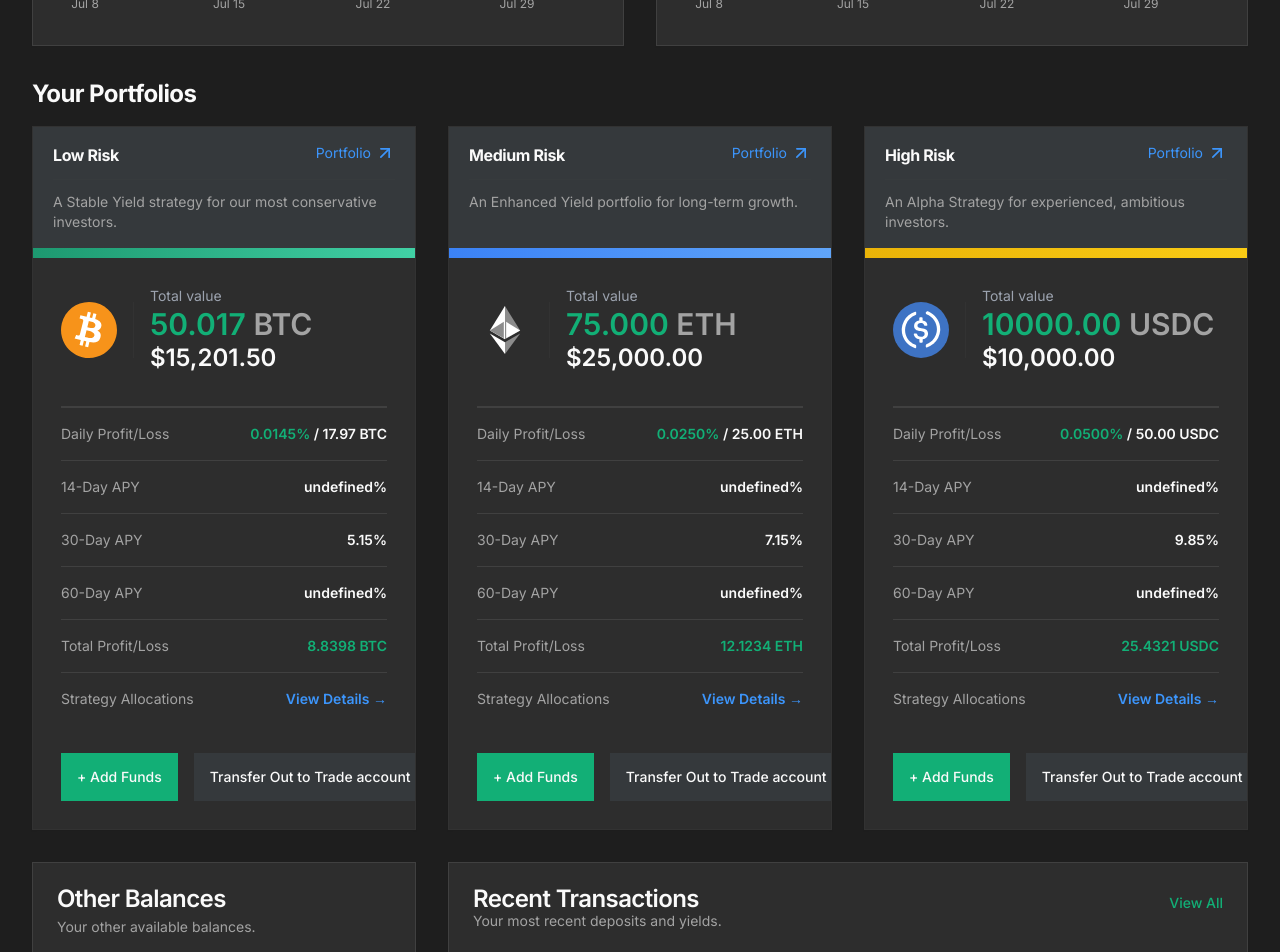
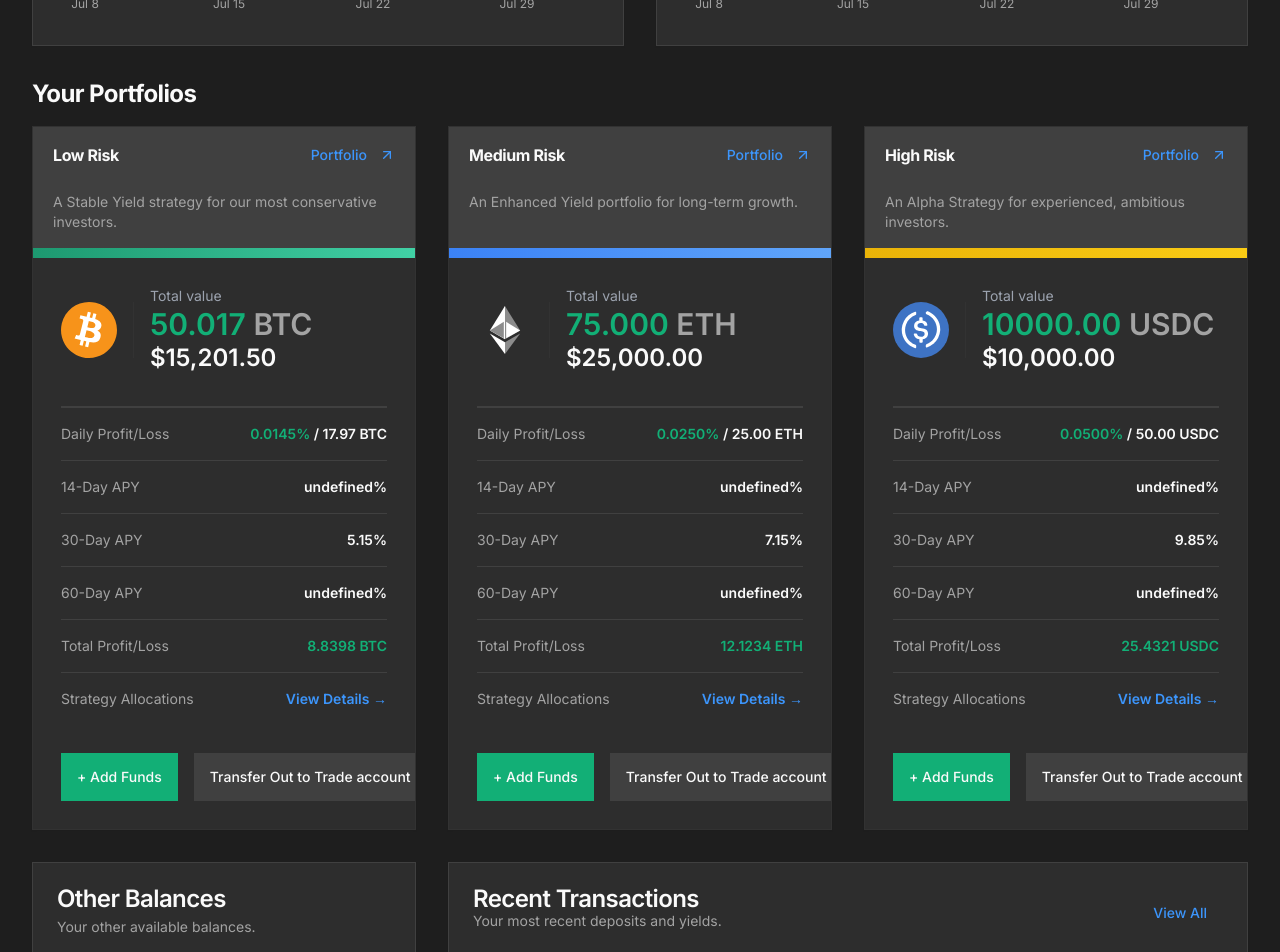
Before and after one commit to VitBd/Coinc, a Next.js app: page / in a window 1280 px wide. Shown: the part 420-1372 px from the top of the page. Built offline with nearby package versions, Linux system fonts and the light colour scheme.

Commit message:
Dark grey botton color from dark theme will be: #F2F3F4 for lite theme

```diff
--- a/src/app/globals.css
+++ b/src/app/globals.css
@@ -12,16 +12,16 @@
     --popover-foreground: 0 0% 3.9%;
     --primary: 158 81% 38%;
     --primary-foreground: 0 0% 98%;
-    --secondary: 214 10% 95%;
+    --secondary: 210 8% 95.1%;
     --secondary-foreground: 0 0% 9%;
-    --muted: 214 9% 97%;
+    --muted: 220 9% 96.9%;
     --muted-foreground: 0 0% 45.1%;
-    --accent: 214 9% 97%;
+    --accent: 220 9% 96.9%;
     --accent-foreground: 0 0% 9%;
     --destructive: 0 84.2% 60.2%;
     --destructive-foreground: 0 0% 98%;
-    --border: 213 11% 87%;
-    --input: 213 11% 87%;
+    --border: 216 8% 85.1%;
+    --input: 216 8% 85.1%;
     --ring: 158 81% 38%;
     --chart-1: 158 81% 38%;
     --chart-2: 158 61% 48%;
@@ -36,7 +36,7 @@
     --sidebar-accent-foreground: 240 5.9% 10%;
     --sidebar-border: 220 13% 91%;
     --sidebar-ring: 217.2 91.2% 59.8%;
-    --link-color: hsl(var(--primary));
+    --link-color: hsl(212 96% 61%);
   }
   .dark {
     --background: 0 0% 11.8%;
--- a/src/components/concept/cash-account.tsx
+++ b/src/components/concept/cash-account.tsx
@@ -101,7 +101,7 @@ export function CashAccount() {
       <CardContent className="p-6 pt-0">
         <Table>
           <TableHeader>
-            <TableRow className="border-b-0 bg-muted/50 hover:bg-muted/50">
+            <TableRow className="border-b-0 bg-muted hover:bg-muted">
               <TableHead>Currency</TableHead>
               <TableHead>Balance</TableHead>
               <TableHead>Pending Deposit</TableHead>
--- a/src/components/dashboard/other-balances.tsx
+++ b/src/components/dashboard/other-balances.tsx
@@ -30,7 +30,7 @@ export function OtherBalances() {
       <CardContent className="flex flex-1 flex-col">
         <div className="flex flex-1 flex-col justify-around space-y-4">
           {balanceItems.map((item, index) => (
-            <div key={item.title} className="group flex cursor-pointer items-center justify-between rounded-md p-2 transition-colors hover:bg-secondary/50">
+            <div key={item.title} className="group flex cursor-pointer items-center justify-between rounded-md p-2 transition-colors hover:bg-secondary">
               <div className="flex items-center gap-4">
                 {item.icon}
                 <div>
@@ -38,7 +38,7 @@ export function OtherBalances() {
                   <p className="text-sm text-muted-foreground">{item.amount}</p>
                 </div>
               </div>
-              <div className="rounded-md p-2 transition-colors group-hover:bg-[#add8e6]">
+              <div className="rounded-md p-2 transition-colors group-hover:bg-background">
                 <ChevronRight className="h-5 w-5 text-muted-foreground transition-colors group-hover:text-foreground" />
               </div>
             </div>
--- a/src/components/dashboard/portfolio-card.tsx
+++ b/src/components/dashboard/portfolio-card.tsx
@@ -154,13 +154,15 @@ export function PortfolioCard({
     <Dialog>
     <Card className="flex flex-col overflow-hidden !rounded-lg border-border/30 bg-card">
         <CardHeader className="p-0">
-            <div className="bg-[#35393C] px-5 py-4">
+            <div className="bg-muted px-5 py-4">
                 <div className="flex w-full items-center justify-between">
                     <CardTitle className="w-4/5 text-base font-bold text-foreground">
                         {risk}
                     </CardTitle>
-                    <div className="flex items-center text-sm font-normal text-[color:var(--link-color)] hover:underline self-start">
-                        Portfolio <ArrowUpRight className="ml-1 h-5 w-5" />
+                    <div className="flex items-center text-sm font-normal">
+                        <Button variant="link" className="p-0 h-auto">
+                            Portfolio <ArrowUpRight className="ml-1 h-5 w-5" />
+                        </Button>
                     </div>
                 </div>
                 <Separator className="my-3 bg-border/20" />
@@ -196,9 +198,9 @@ export function PortfolioCard({
                 <InfoRow label="Total Profit/Loss" value={`${asset.totalProfitLoss}`} valueClassName="text-primary" />
                 <InfoRow label="Strategy Allocations">
                     <DialogTrigger asChild>
-                    <button className="font-semibold text-[color:var(--link-color)] hover:underline">
-                        View Details →
-                    </button>
+                        <Button variant="link" className="font-semibold p-0 h-auto">
+                            View Details →
+                        </Button>
                     </DialogTrigger>
                 </InfoRow>
             </div>
@@ -208,7 +210,7 @@ export function PortfolioCard({
             <Button variant="default" className="h-12 flex-1 rounded-md text-sm font-medium">
                 + Add Funds
             </Button>
-            <Button className="h-12 flex-[2] rounded-md bg-[#35393C] text-sm font-medium text-foreground hover:bg-secondary/80">
+            <Button variant="secondary" className="h-12 flex-[2] rounded-md text-sm font-medium text-foreground hover:bg-secondary/80">
                 Transfer Out to Trade account
             </Button>
         </CardFooter>
@@ -249,7 +251,7 @@ export function PortfolioCard({
                         <div className="rounded-md border mt-4">
                         <Table>
                             <TableHeader>
-                                <TableRow className="bg-secondary/30">
+                                <TableRow className="bg-muted">
                                     <TableHead className="font-semibold text-muted-foreground whitespace-nowrap text-sm">Strategy Type</TableHead>
                                     <TableHead className="text-right font-semibold text-muted-foreground whitespace-nowrap text-sm">Low-Risk BTC</TableHead>
                                     <TableHead className="text-right font-semibold text-muted-foreground whitespace-nowrap text-sm">Mid-Risk BTC</TableHead>
@@ -265,7 +267,7 @@ export function PortfolioCard({
                                 ))}
                             </TableBody>
                             <TableFooter>
-                                <TableRow className="bg-secondary/30">
+                                <TableRow className="bg-muted">
                                     <TableCell className="font-bold text-muted-foreground text-sm">Total</TableCell>
                                     <TableCell className="text-right font-bold text-foreground text-sm">100%</TableCell>
                                     <TableCell className="text-right font-bold text-foreground text-sm">100%</TableCell>
--- a/src/components/dashboard/recent-transactions.tsx
+++ b/src/components/dashboard/recent-transactions.tsx
@@ -24,6 +24,7 @@ import { BtcIcon, EthIcon, UsdcIcon } from "@/components/icons/crypto-icons";
 import { MoreHorizontal } from "lucide-react";
 import Link from "next/link";
 import { cn } from "@/lib/utils";
+import { Button } from "../ui/button";
 
 
 const transactions = [
@@ -85,9 +86,9 @@ export function RecentTransactions() {
             <CardTitle>Recent Transactions</CardTitle>
             <CardDescription>Your most recent deposits and yields.</CardDescription>
         </div>
-        <Link href="#" className="text-sm font-medium text-primary hover:underline">
-            View All
-        </Link>
+        <Button variant="link" asChild>
+            <Link href="#">View All</Link>
+        </Button>
       </CardHeader>
       <CardContent>
         <Table>
@@ -121,7 +122,7 @@ export function RecentTransactions() {
                 </TableCell>
                 <TableCell className="font-semibold">{transaction.apy}</TableCell>
                 <TableCell>
-                    <Badge variant="secondary" className="bg-secondary/50 font-medium">
+                    <Badge variant="secondary" className="font-medium">
                         {transaction.chain}
                     </Badge>
                 </TableCell>
@@ -132,9 +133,9 @@ export function RecentTransactions() {
                 <TableCell className="text-right">
                     <DropdownMenu>
                       <DropdownMenuTrigger asChild>
-                        <button className="group rounded-md p-2 transition-colors hover:bg-[#add8e6]">
+                        <Button variant="ghost" size="icon" className="group rounded-md p-2 transition-colors hover:bg-background">
                             <MoreHorizontal className="h-5 w-5 text-muted-foreground transition-colors group-hover:text-foreground" />
-                        </button>
+                        </Button>
                       </DropdownMenuTrigger>
                       <DropdownMenuContent align="end">
                         <DropdownMenuItem>View Details</DropdownMenuItem>
```
Also changed, not shown: src/components/dashboard/portfolio-card-v2.tsx (+9 -9 lines).
